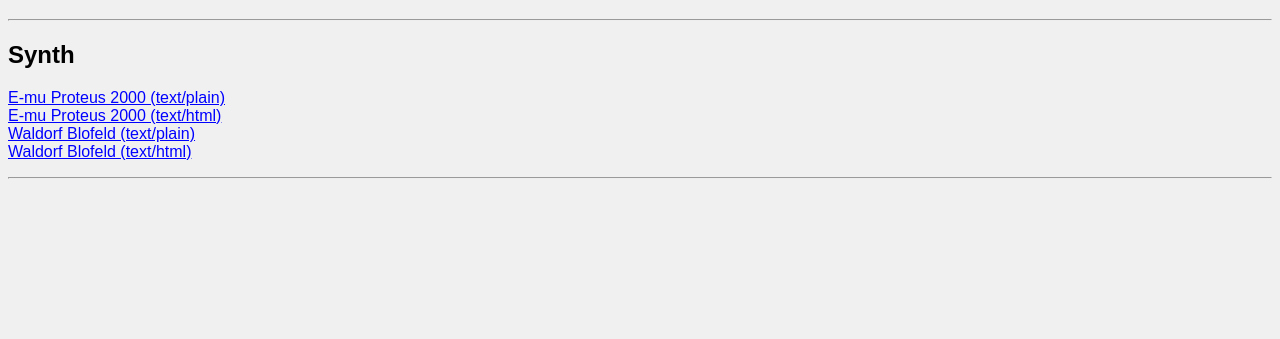
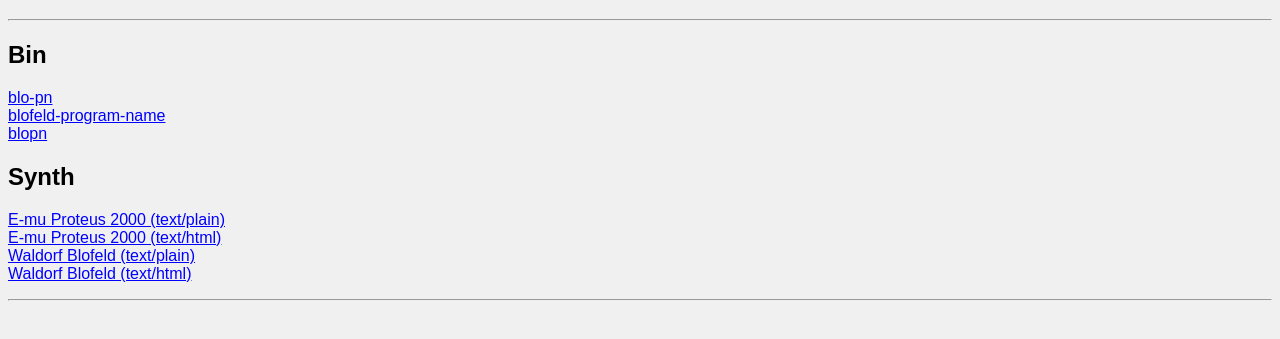
Before and after one commit to eaw/test, a plain HTML site: page index.html in a window 1280 px wide. Shown: the part 61-400 px from the top of the page. Drawn offline with Linux system fonts and the light colour scheme.

Commit message:
Added the bin directory to the main index.html

```diff
--- a/index.html
+++ b/index.html
@@ -10,6 +10,14 @@
 <h1>Test</h1>
 
 <hr>
+
+<h2>Bin</h2>
+
+<p>
+<a href="blo-pn">blo-pn</a><br>
+<a href="blofeld-program-name">blofeld-program-name</a><br>
+<a href="blopn">blopn</a><br>
+</p>
 
 <h2>Synth</h2>
 
```
